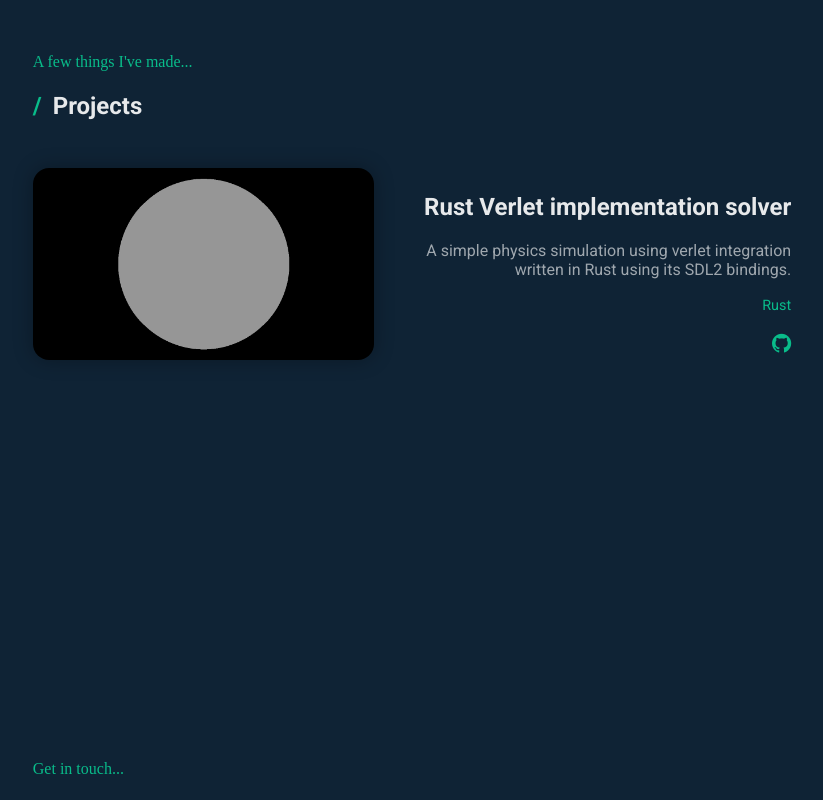
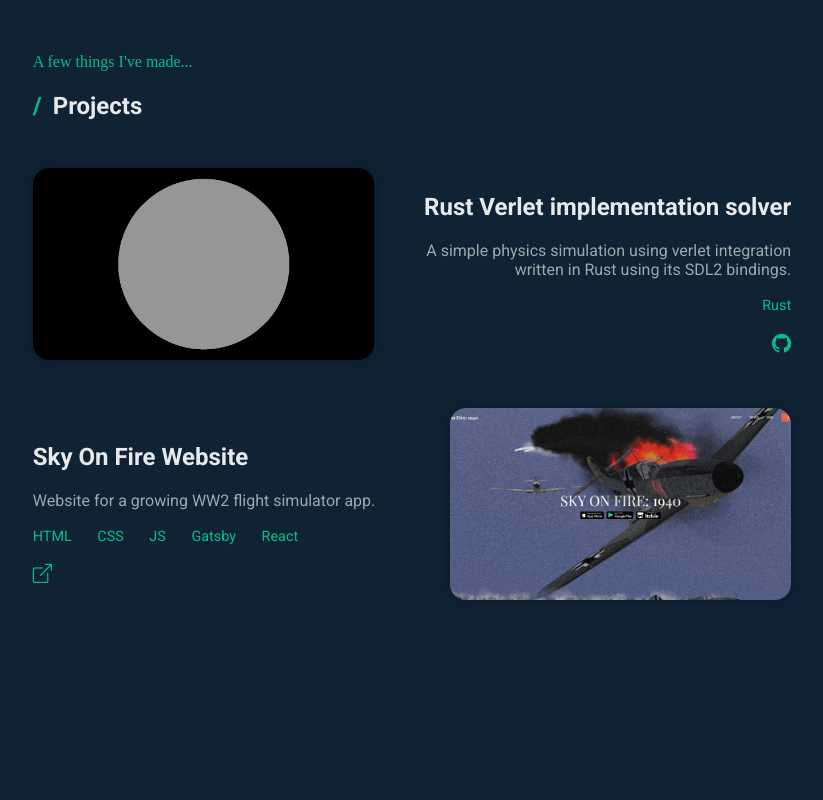
Before and after one commit to MrSandyWilly/mrsandywilly.com, a website built with Vite: page index.html in a window 1280 px wide. Shown: the part 1782-2582 px from the top of the page, without its empty margins (228-1051 px from the left). Built offline with nearby package versions, Linux system fonts and the light colour scheme; a web font is replaced by a local one.

Commit message:
Update index.html

```diff
--- a/index.html
+++ b/index.html
@@ -80,6 +80,25 @@
                     <a href="https://github.com/MrSandyWilly/rust-verlet-solver"><i class="bi bi-github"></i></a>
                 </div>
             </div>
+            <div class="project">
+                <div class="project-image" style="background-image: url(/projects/skyonfire.jpg);">
+                    <div class="project-image-link">
+                        <a href="https://skyonfire.app" class="button">Visit</a>
+                    </div>
+                </div>
+                <div class="project-details">
+                    <h1 class="heading">Sky On Fire Website</h1>
+                    <p>Website for a growing WW2 flight simulator app.</p>
+                    <div class="project-stack">
+                        <span>HTML</span>
+                        <span>CSS</span>
+                        <span>JS</span>
+                        <span>Gatsby</span>
+                        <span>React</span>
+                    </div>
+                    <a href="https://skyonfire.app"><i class="bi bi-box-arrow-up-right"></i></a>
+                </div>
+            </div>
         </section>
         <section id="contact">
             <h4 class="subheading">Get in touch...</h4>
```
